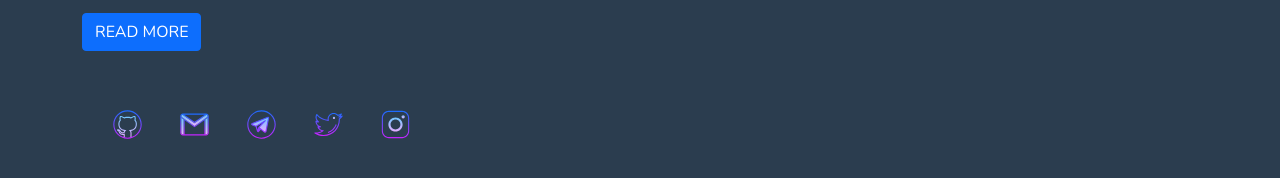
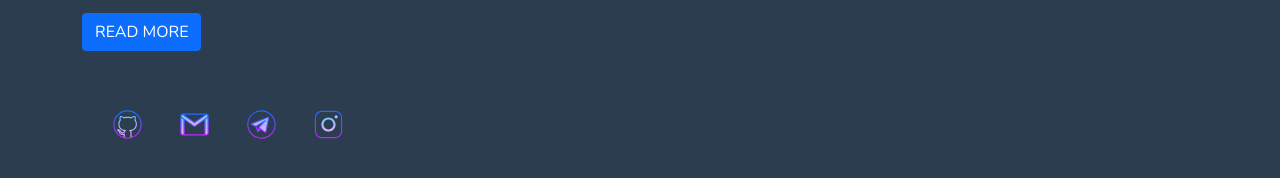
Before and after one commit to hemanthnarra/hemanthnarra.github.io, a Jekyll site: the page built from index.html, in a window 1280 px wide. Shown: the part 436-614 px from the top of the page. Built offline with Jekyll 4.4.1, drawn with Linux system fonts in a browser that asks for light colours.

Commit message:
Update footer.html

```diff
--- a/_includes/footer.html
+++ b/_includes/footer.html
@@ -4,7 +4,6 @@
             <li class="nav-item"><a class="nav-link" target="_blank" href="https://github.com/hemanthnarra"> <img src="/icons8-github.svg"></a></li>
             <li class="nav-item"><a class="nav-link" target="_blank" href="mailto:hemanthkumarsuma799@gmail.com"> <img src="/icons8-gmail.svg"></a></li>
             <li class="nav-item"><a class="nav-link" target="_blank" href="https://telegram.dog/hemanthkumarnarra"> <img src="/icons8-telegram-app.svg"></a></li>
-            <li class="nav-item"><a class="nav-link" target="_blank" href="https://twitter.com/hemanthkumar_ca"> <img src="/icons8-twitter.svg"></a></li>
             <li class="nav-item"><a class="nav-link" target="_blank" href="https://www.instagram.com/hemanthkumarnarra/"> <img src="/icons8-instagram.svg"></a></li>
         </ul>
     </div>
```
